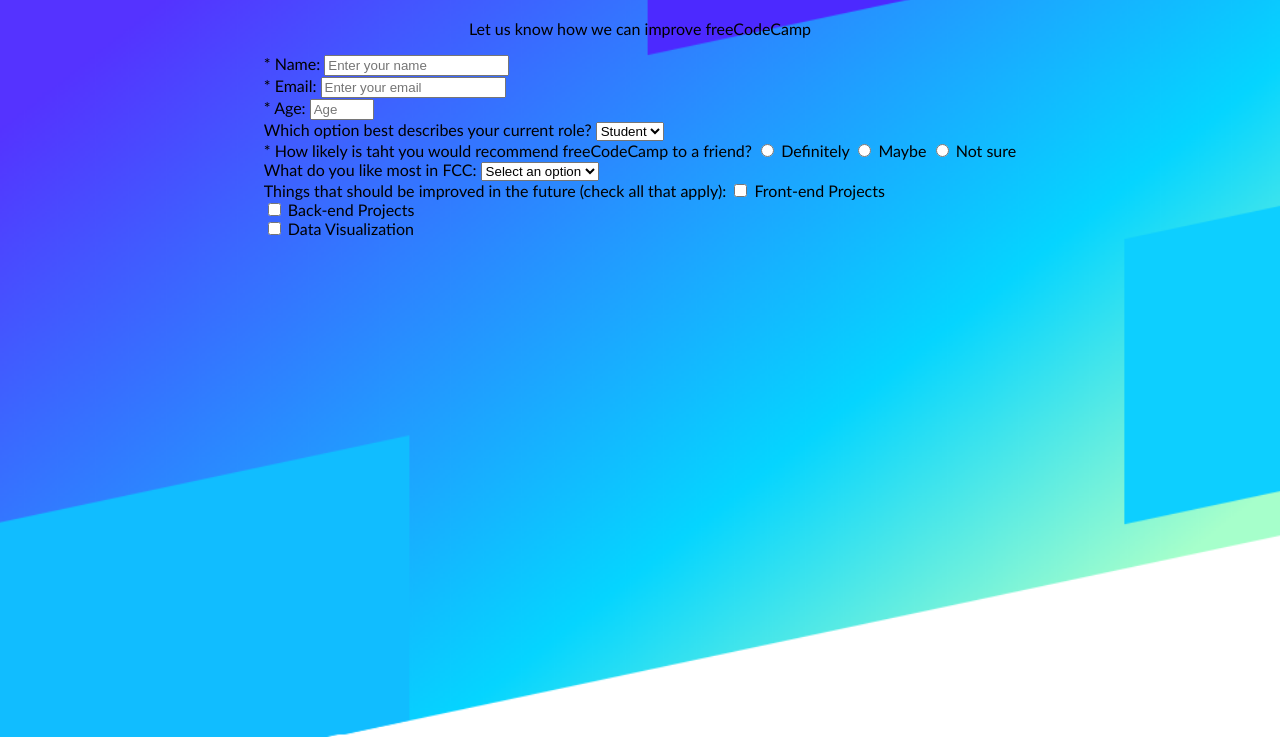
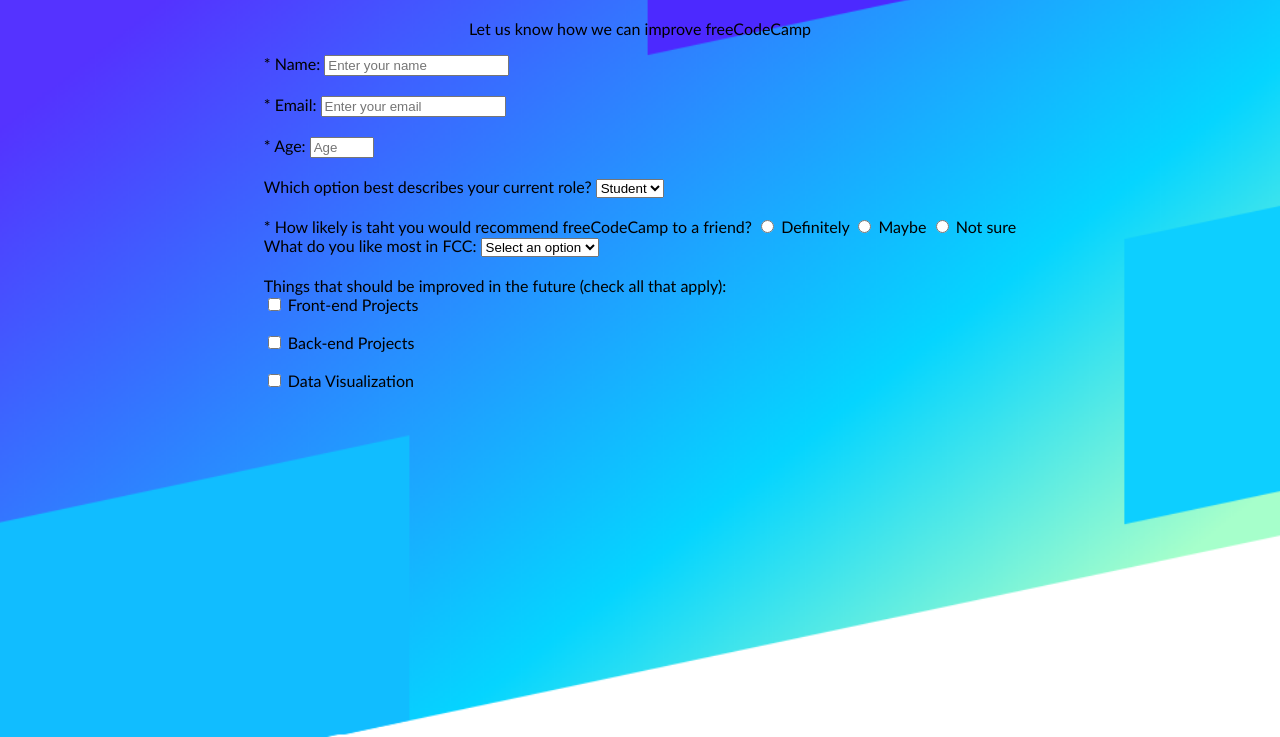
Before and after one commit to SofiaLRMS/survey-form, a plain HTML site: page index.html in a window 1280 px wide. Shown: the part 63-800 px from the top of the page. Drawn offline with Linux system fonts and the light colour scheme.

Commit message:
Update index.html

```diff
--- a/index.html
+++ b/index.html
@@ -16,19 +16,19 @@
 <div class="container">
 <form>
 
-<label for="name">* Name: </label><input type="text" id="name" placeholder="Enter your name" required><br>
-<label for="email">* Email: </label><input type="email" id="email" placeholder="Enter your email" required><br>
-<label for="age">* Age: </label><input type="number" id="age" placeholder="Age" min="1" max="100" required><br>
-<label for="roles">Which option best describes your current role? </label><select id="roles"><option>Student</option></select><br>
+<label for="name">* Name: </label><input type="text" id="name" placeholder="Enter your name" required><br><br>
+<label for="email">* Email: </label><input type="email" id="email" placeholder="Enter your email" required><br><br>
+<label for="age">* Age: </label><input type="number" id="age" placeholder="Age" min="1" max="100" required><br><br>
+<label for="roles">Which option best describes your current role? </label><select id="roles"><option>Student</option></select><br><br>
 <label for="recommend">* How likely is taht you would recommend freeCodeCamp to a friend? </label>
 <input type="radio" name="recommend" id="definitely" value="Definitely"><label for="definitely"> Definitely </label>
 <input type="radio" name="recommend" id="maybe" value="Maybe"><label for="maybe"> Maybe </label>
 <input type="radio" name="recommend" id="not-sure" value="Not-sure"><label for="not-sure"> Not sure </label><br>
-<label>What do you like most in FCC: </label><select id="like"><option>Select an option</option></select><br>
-<label for="things"> Things that should be improved in the future (check all that apply):</label>
-<input type="checkbox" id="idfe" name="thing" value="Front-end Projects"><label for="idfe"> Front-end Projects </label><br>
-<input type="checkbox" id="idbe" name="thing" value="Back-end Projects"><label for="idbe"> Back-end Projects </label><br>
-<input type="checkbox" id="iddv" name="thing" value="Data Visualization"><label for="iddv"> Data Visualization </label><br>
+<label>What do you like most in FCC: </label><select id="like"><option>Select an option</option></select><br><br>
+<label for="things"> Things that should be improved in the future (check all that apply):</label><br>
+<input type="checkbox" id="idfe" name="thing" value="Front-end Projects"><label for="idfe"> Front-end Projects </label><br><br>
+<input type="checkbox" id="idbe" name="thing" value="Back-end Projects"><label for="idbe"> Back-end Projects </label><br><br>
+<input type="checkbox" id="iddv" name="thing" value="Data Visualization"><label for="iddv"> Data Visualization </label><br><br>
 
 </form>
 </div>
```
